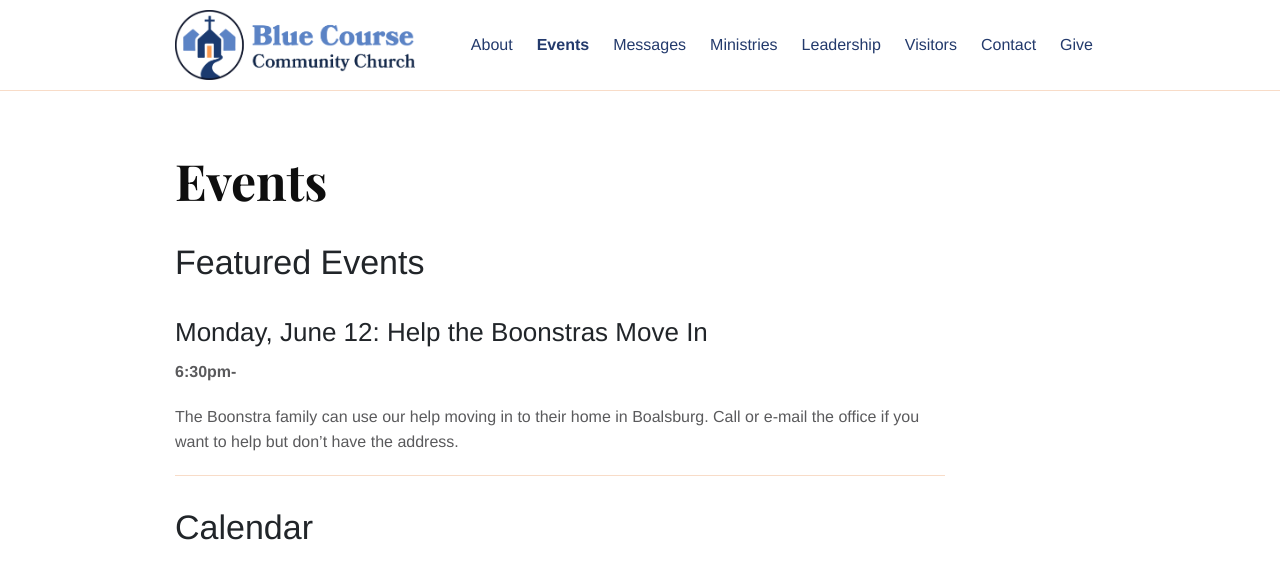
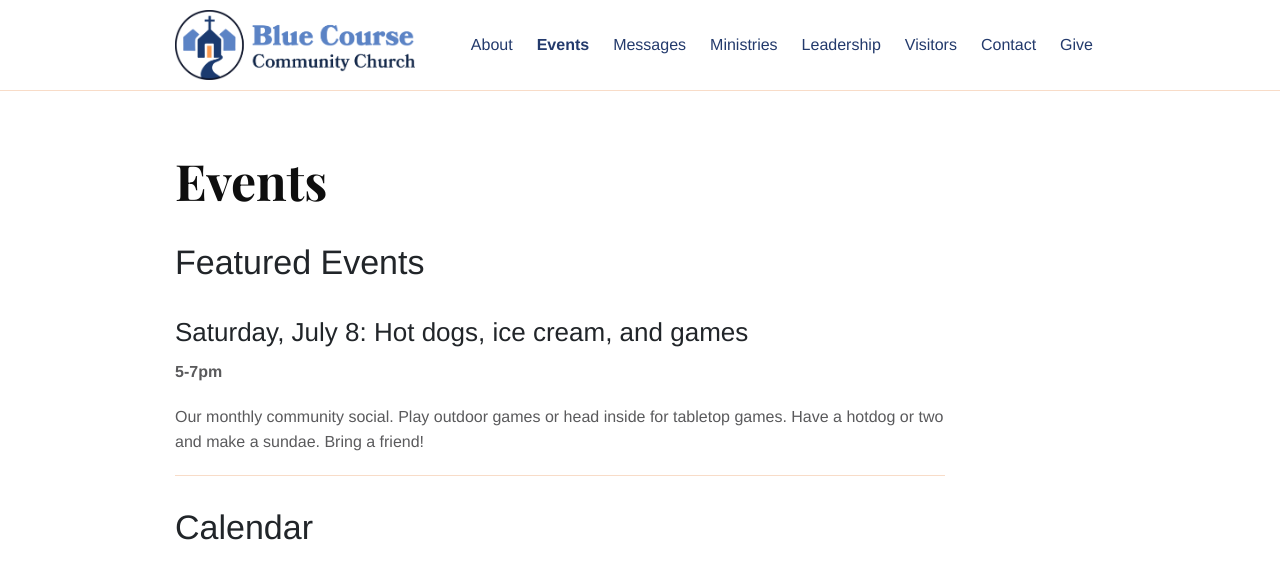
Before and after one commit to bluecoursecommunitychurch/bluecoursecommunitychurch.github.io, a Jekyll site: the page built from events.md, in a window 1280 px wide. Shown: the top 567 px of the page. Built offline with Jekyll 4.4.1, drawn with Linux system fonts in a browser that asks for light colours.

Commit message:
updating events and messages

```diff
--- a/events.md
+++ b/events.md
@@ -10,10 +10,11 @@ redirect_from:
 
 # Featured Events
 
-## Monday, June 12: Help the Boonstras Move In
-**6:30pm-**
+## Saturday, July 8: Hot dogs, ice cream, and games
+**5-7pm**
 
-The Boonstra family can use our help moving in to their home in Boalsburg. Call or e-mail the office if you want to help but don't have the address.
+Our monthly community social. Play outdoor games or head inside for tabletop games. Have a hotdog or two and make a sundae. Bring a friend!
+
 
 -----
 
```
Also changed, not shown: messages.md (+2 -2 lines).
